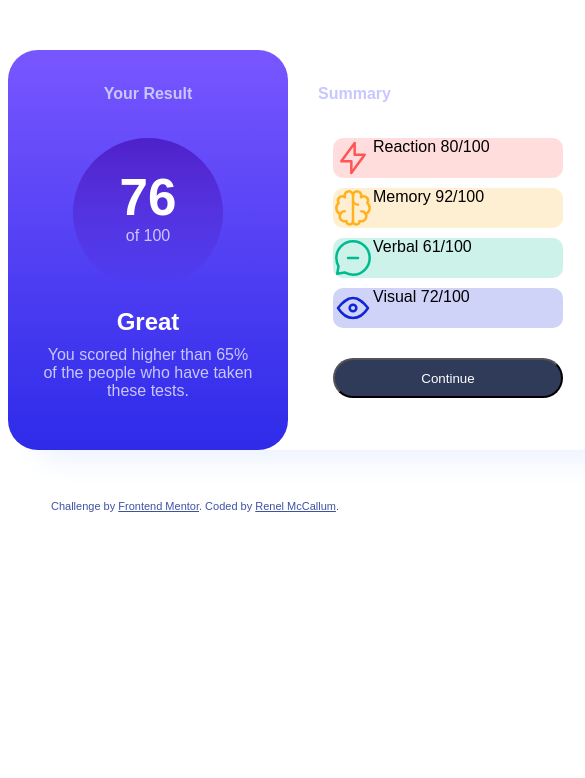
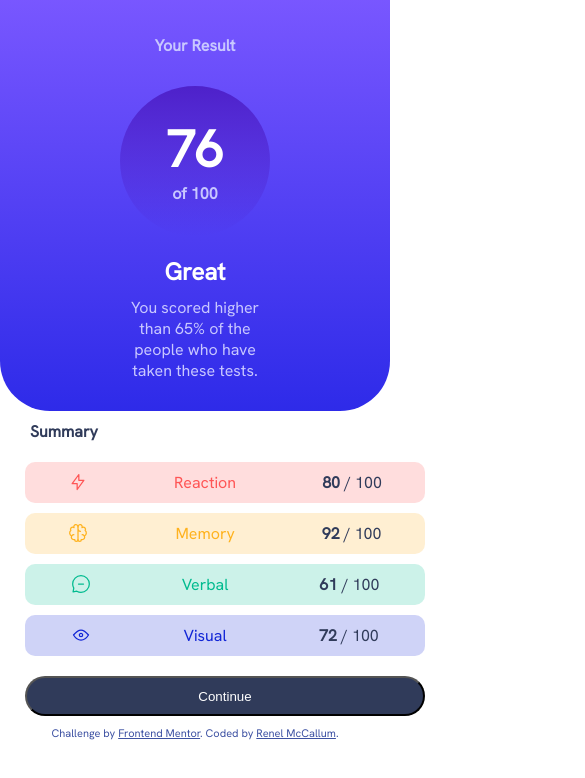
Before and after one commit to nelmccallum/FEM-Results-Summary, a plain HTML site: page index.html in a window 390 px wide. Shown: the top 778 px of the page, 585 px wide, since content can reach past the window. Drawn offline with Linux system fonts and the light colour scheme; a web font is replaced by a local one.

Commit message:
finished

```diff
--- a/index.html
+++ b/index.html
@@ -7,7 +7,7 @@
   <link rel="icon" type="image/png" sizes="32x32" href="./assets/images/favicon-32x32.png">
   <title>Frontend Mentor | Results summary component</title>
   <link rel="stylesheet" href="style.css">
-  <link rel="stylesheet" href="https://fonts.google.com/specimen/Hanken+Grotesk">
+  <link rel="stylesheet" href="https://fonts.googleapis.com/css?family=Hanken+Grotesk">
 </head>
 <body>
 <main class="container">
@@ -24,12 +24,12 @@
   <div class="Summary">
     <p>Summary</p>
     <ul>
-      <li><img src="./assets/images/icon-reaction.svg">Reaction 80/100</li>
-      <li style="background-color: hsl(39, 100%, 56%, 20%)"><img src="./assets/images/icon-memory.svg">Memory 92/100</li>
-      <li style="background-color: hsl(166, 100%, 37%, 20%)"><img src="./assets/images/icon-verbal.svg">Verbal 61/100</li>
-      <li style="background-color: hsl(234, 85%, 45%, 20%)"><img src="./assets/images/icon-visual.svg">Visual 72/100</li>
+      <li id="Reaction"><img src="./assets/images/icon-reaction.svg">Reaction <span><strong>80</strong> / 100</span></li>
+      <li id="Memory"><img src="./assets/images/icon-memory.svg">Memory <span><strong>92</strong> / 100</span></li>
+      <li id="Verbal"><img src="./assets/images/icon-verbal.svg">Verbal <span><strong>61</strong> / 100</span></li>
+      <li id="Visual"><img src="./assets/images/icon-visual.svg">Visual <span><strong>72</strong> / 100</span></li>
     </ul>
-    <input type="submit" formaction="#" id="button" value="Continue">
+    <button type="submit" formaction="#" id="button">Continue</button>
   </div>
 </main>
   <div class="attribution">
--- a/style.css
+++ b/style.css
@@ -1,5 +1,3 @@
-@import url(https://fonts.google.com/specimen/Hanken+Grotesk);
-
 body {
     font-family: "Hanken Grotesk", sans-serif;
 }
@@ -53,7 +51,7 @@ body {
 #Score p{
     margin: 0;
     color: hsl(241, 100%, 89%);
-    font-weight: 500;
+    font-weight: 800;
 }
 
 #Result h2 {
@@ -76,8 +74,8 @@ body {
 
 .Summary p {
     margin: 35px auto;
-    color: hsl(241, 100%, 89%);
-    font-weight: 700;
+    color: hsl(224, 30%, 27%);
+    font-weight: 800;
     padding-left: 30px;
 }
 
@@ -85,12 +83,43 @@ li {
     display: flex;
     margin: 10px auto;
     list-style: none;
-    background-color: hsl(0, 100%, 67%, 20%);
-    height: 40px;
     width: 230px;
     border-radius: 10px;
+    text-align: left;
+    padding: 10px 0px;
     vertical-align: middle;
-    text-align: left;
+    font-family: "Hanken Grotesk", sans-serif;
+    justify-content: space-around;
+}
+
+ul #Reaction {
+    background-color: hsl(0, 100%, 67%, 20%);
+    color: #F55;
+}
+
+ul #Memory {
+    background-color: hsl(39, 100%, 56%, 20%);
+    color: #FFB21E;
+}
+
+ul #Verbal {
+    background-color: hsl(166, 100%, 37%, 20%);
+    color: #00BB8F;
+}
+
+ul #Visual {
+    background-color: hsl(234, 85%, 45%, 20%);
+    color: #1125D6;
+}
+
+li img{
+    height: 20px;
+}
+
+li span{
+    padding: 0 auto 0 30px;
+    justify-content: flex-end;
+    color: hsl(224, 30%, 27%);
 }
 
 ul {
@@ -110,22 +139,79 @@ ul {
     cursor: pointer;
 }
 
-
-
-
-
-
-
-
-
-
-
-
-
-
+#button:focus{
+    background-image: linear-gradient(hsl(252, 100%, 67%),
+    hsl(241, 81%, 54%));
+    outline: 0px;
+    border: 0px;
+}
 
 .attribution, .attribution a {
     font-size: 11px;
     text-align: center;
     color: hsl(228, 45%, 44%);
 }
+
+@media(max-width:610px){
+    body{
+        margin: 0;
+        overflow: hidden;
+        height: max-content;
+    }
+
+    .container {
+        margin: 0;
+        width: auto;
+        height: inherit;
+        background-color: none;
+        box-shadow: none;
+    }
+
+    #description {
+        width: 40%;
+    }
+
+    #Result {
+        float: none;
+        width: inherit;
+        height: max-content;
+        padding: 30px;
+        margin: 0;
+        border-radius: 0;
+        border-bottom-left-radius: 50px;
+        border-bottom-right-radius: 50px;
+    }
+
+    #yResult {
+        margin: 5px auto 30px;
+    }
+
+    .Summary {
+        display: flex;
+        flex-direction: column;
+        justify-content: space-evenly;
+        float: none;
+        margin: 0 auto;
+        width: 450px;
+    }
+
+    .Summary p{
+        margin: 10px 0 10px 30px;
+        padding: 0;
+    }
+
+    ul {
+        margin: 0;
+        padding: 0;
+    }
+
+    li {
+        width: 400px;
+    }
+
+    #button{
+        margin: 10px auto;
+        width: 400px;
+    }
+
+}
```
